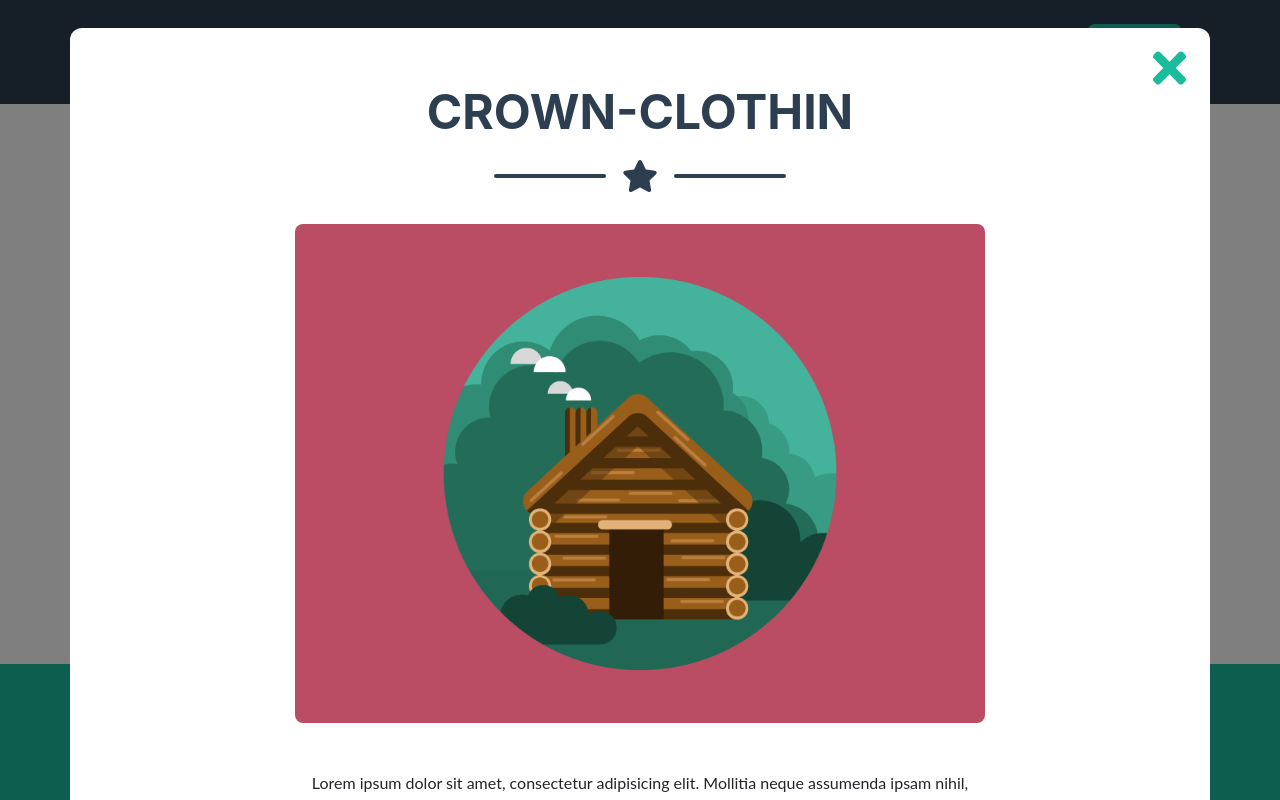
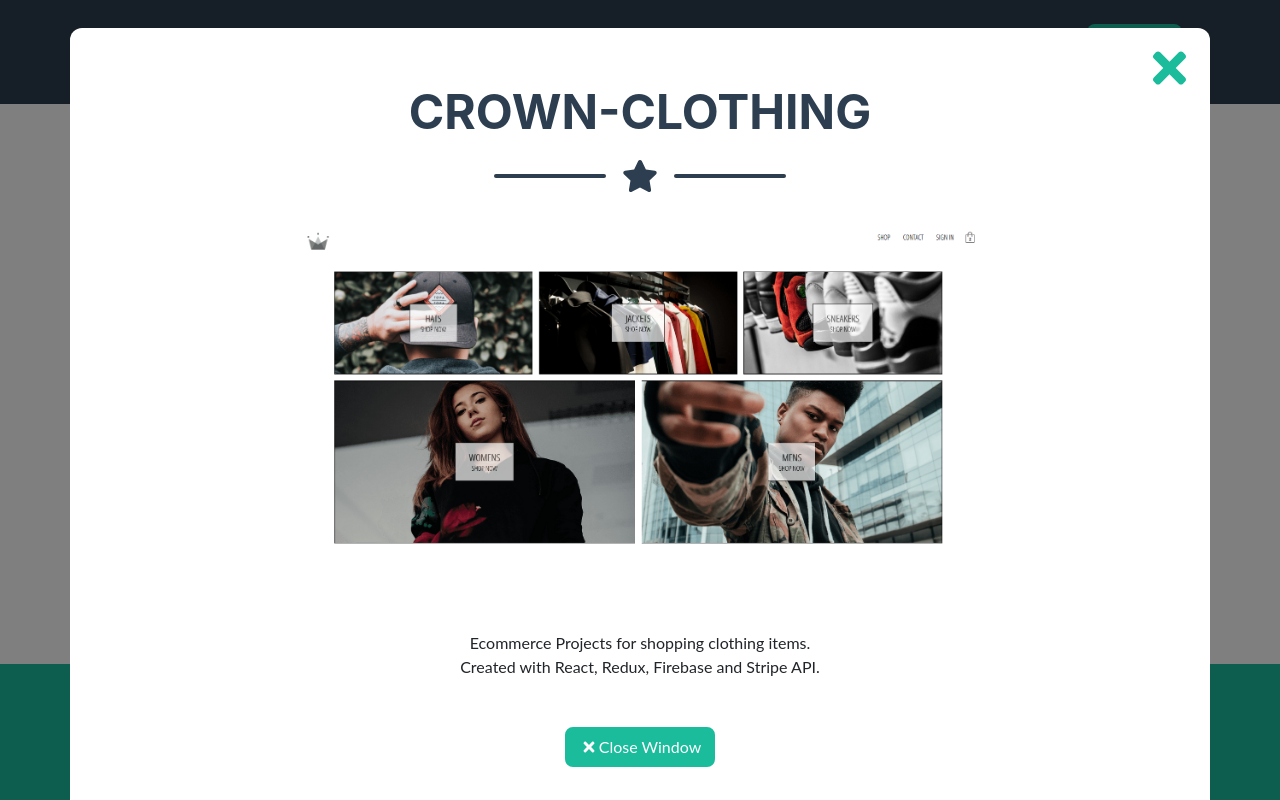
Before and after one commit to GnExia2/portfolio, a plain HTML site: page index.html in a window 1280 px wide. Both pictures are taken after a click on the element 260 px from the left and 1122 px from the top of the page. Shown: the part 722-1522 px from the top of the page. Drawn offline with nearby package versions, Linux system fonts and the light colour scheme.

Commit message:
moved portfolio images onto website

```diff
--- a/index.html
+++ b/index.html
@@ -56,7 +56,7 @@
             <div class="container d-flex align-items-center flex-column">
                 <!-- Masthead Avatar Image--><img class="masthead-avatar mb-5" src="assets/img/avataaars.svg" alt="" />
                 <!-- Masthead Heading-->
-                <h1 class="text-uppercase mb-0">Hello</h1>
+                <h1 class="text-uppercase mb-0">Hi, I'm Garrick. Nice to meet you.</h1>
                 <!-- Icon Divider-->
                 <div class="divider-custom divider-light">
                     <div class="divider-custom-line"></div>
@@ -252,16 +252,16 @@
                             <div class="row justify-content-center">
                                 <div class="col-lg-8">
                                     <!-- Portfolio Modal - Title-->
-                                    <h2 class="portfolio-modal-title text-secondary text-uppercase mb-0">Crown-Clothin</h2>
+                                    <h2 class="portfolio-modal-title text-secondary text-uppercase mb-0">Crown-Clothing</h2>
                                     <!-- Icon Divider-->
                                     <div class="divider-custom">
                                         <div class="divider-custom-line"></div>
                                         <div class="divider-custom-icon"><i class="fas fa-star"></i></div>
                                         <div class="divider-custom-line"></div>
                                     </div>
-                                    <!-- Portfolio Modal - Image--><img class="img-fluid rounded mb-5" src="assets/img/portfolio/cabin.png" alt="" />
+                                    <!-- Portfolio Modal - Image--><img class="img-fluid rounded mb-5" src="assets/img/portfolio/Crown-Clothing.png" alt="" />
                                     <!-- Portfolio Modal - Text-->
-                                    <p class="mb-5">Lorem ipsum dolor sit amet, consectetur adipisicing elit. Mollitia neque assumenda ipsam nihil, molestias magnam, recusandae quos quis inventore quisquam velit asperiores, vitae? Reprehenderit soluta, eos quod consequuntur itaque. Nam.</p>
+                                    <p class="mb-5">Ecommerce Projects for shopping clothing items.</br> Created with React, Redux, Firebase and Stripe API.</p>
                                     <button class="btn btn-primary" href="#" data-dismiss="modal"><i class="fas fa-times fa-fw"></i>Close Window</button>
                                 </div>
                             </div>
@@ -282,15 +282,15 @@
                             <div class="row justify-content-center">
                                 <div class="col-lg-8">
                                     <!-- Portfolio Modal - Title-->
-                                    <h2 class="portfolio-modal-title text-secondary text-uppercase mb-0">Tasty Cake</h2>
+                                    <h2 class="portfolio-modal-title text-secondary text-uppercase mb-0">Robofriends</h2>
                                     <!-- Icon Divider-->
                                     <div class="divider-custom">
                                         <div class="divider-custom-line"></div>
                                         <div class="divider-custom-icon"><i class="fas fa-star"></i></div>
                                         <div class="divider-custom-line"></div>
                                     </div>
-                                    <!-- Portfolio Modal - Image--><img class="img-fluid rounded mb-5" src="assets/img/portfolio/cake.png" alt="" /><!-- Portfolio Modal - Text-->
-                                    <p class="mb-5">Lorem ipsum dolor sit amet, consectetur adipisicing elit. Mollitia neque assumenda ipsam nihil, molestias magnam, recusandae quos quis inventore quisquam velit asperiores, vitae? Reprehenderit soluta, eos quod consequuntur itaque. Nam.</p>
+                                    <!-- Portfolio Modal - Image--><img class="img-fluid rounded mb-5" src="assets/img/portfolio/Robofriends.png" alt="" /><!-- Portfolio Modal - Text-->
+                                    <p class="mb-5">Web Application for finding your RoboFriends!</br>Created with React + HTML/CSS.</p>
                                     <button class="btn btn-primary" href="#" data-dismiss="modal"><i class="fas fa-times fa-fw"></i>Close Window</button>
                                 </div>
                             </div>
@@ -318,8 +318,8 @@
                                         <div class="divider-custom-icon"><i class="fas fa-star"></i></div>
                                         <div class="divider-custom-line"></div>
                                     </div>
-                                    <!-- Portfolio Modal - Image--><img class="img-fluid rounded mb-5" src="assets/img/portfolio/circus.png" alt="" /><!-- Portfolio Modal - Text-->
-                                    <p class="mb-5">Lorem ipsum dolor sit amet, consectetur adipisicing elit. Mollitia neque assumenda ipsam nihil, molestias magnam, recusandae quos quis inventore quisquam velit asperiores, vitae? Reprehenderit soluta, eos quod consequuntur itaque. Nam.</p>
+                                    <!-- Portfolio Modal - Image--><img class="img-fluid rounded mb-5" src="assets/img/portfolio/face-recognition.png" alt="" /><!-- Portfolio Modal - Text-->
+                                    <p class="mb-5">Web application that allows the site to detect faces in the picture.</br>Created with React + SQL + Clarifi API + HTML/CSS.</p>
                                     <button class="btn btn-primary" href="#" data-dismiss="modal"><i class="fas fa-times fa-fw"></i>Close Window</button>
                                 </div>
                             </div>
```
Also changed, not shown: assets/img/portfolio/Crown-Clothing.PNG (added), assets/img/portfolio/Robofriends.PNG (added), assets/img/portfolio/face-recognition.PNG (added).
